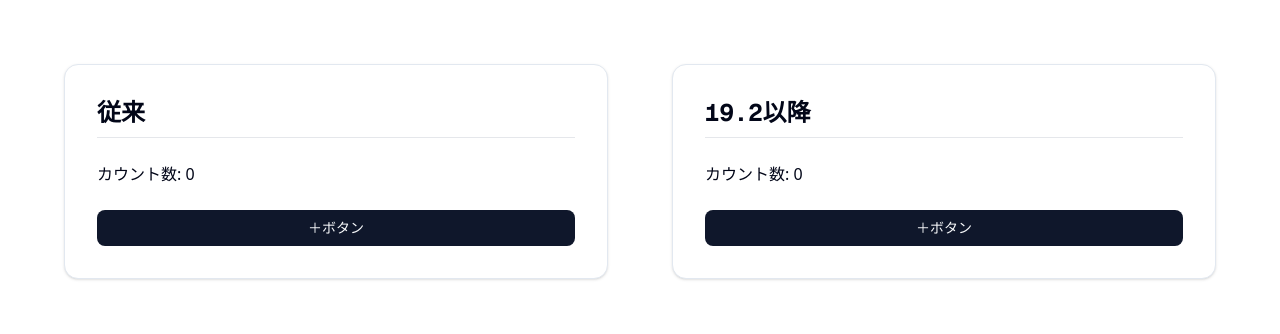
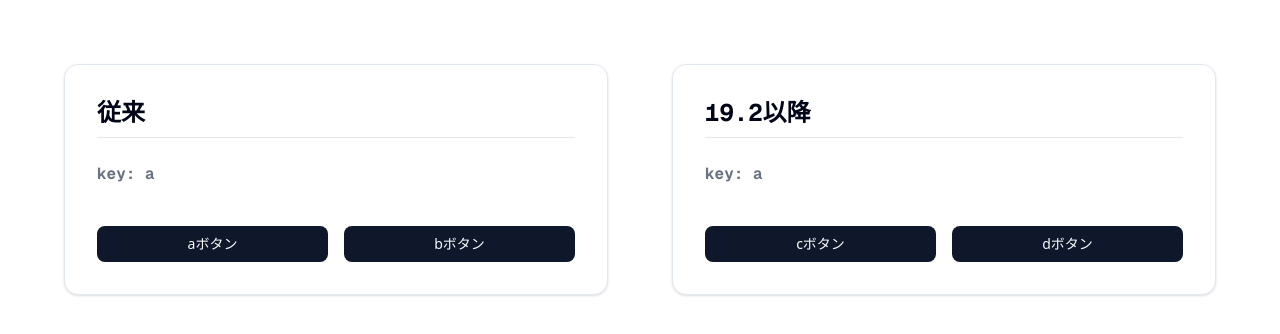
Before and after one commit to mororyou/next16-study, a Next.js app: page /react/19.2/use-effect-event in a window 1280 px wide. Shown: the top 334 px of the page. Built offline with nearby package versions, Linux system fonts and the light colour scheme.

Commit message:
refactor: simplify keydown event handling and update button interactions in After and Before components

```diff
--- a/app/react/19.2/use-effect-event/_components/After.tsx
+++ b/app/react/19.2/use-effect-event/_components/After.tsx
@@ -5,25 +5,53 @@ import { Card } from '@/components/ui/card';
 import { useEffect, useEffectEvent, useState } from 'react';
 import { toast } from 'sonner';
 
-export default function UseEffectEventAfter() {
-  const [count, setCount] = useState(0);
-
-  const cointEventHandler = useEffectEvent(() => {
-    toast.success(`現在のカウント数は ${count} です`);
+const useKeyDown = (
+  targetKey: string,
+  handler: () => void,
+  isEnabled = true,
+) => {
+  // useEffectEventを使用すると、依存関係を追加する必要がない
+  const keydownListener = useEffectEvent((e: KeyboardEvent) => {
+    if (e.key === targetKey) {
+      handler();
+    }
   });
 
   useEffect(() => {
-    window.addEventListener('click', cointEventHandler);
-    return () => window.removeEventListener('click', cointEventHandler);
-  }, []); // ← ここにcointEventHandlerの依存関係を追加する必要がない
+    if (!isEnabled) {
+      return;
+    }
+    document.addEventListener('keydown', keydownListener);
+    return () => {
+      document.removeEventListener('keydown', keydownListener);
+    };
+  }, [isEnabled]); // 依存関係を追加する必要がない
+};
+
+export default function UseEffectEventAfter() {
+  const [key, setKey] = useState('a');
+
+  useKeyDown(key, () => {
+    toast.success(`${key}ボタンが押されました`);
+  });
+
+  const onClick = (key: string) => {
+    setKey(key);
+    toast.message(`${key}ボタンが設定されました`);
+  };
 
   return (
     <Card className="bg-white dark:bg-black p-8">
       <h2 className="text-2xl font-bold font-mono border-b border-gray-200 dark:border-gray-800 pb-2">
         19.2以降
       </h2>
-      <p>カウント数: {count}</p>
-      <Button onClick={() => setCount(count + 1)}>＋ボタン</Button>
+      <p className="text-gray-500 dark:text-gray-400 mb-4 font-bold font-mono">
+        key: {key}
+      </p>
+      <div className="grid grid-cols-2 gap-4">
+        <Button onClick={() => onClick('c')}>cボタン</Button>
+        <Button onClick={() => onClick('d')}>dボタン</Button>
+      </div>
     </Card>
   );
 }
--- a/app/react/19.2/use-effect-event/_components/Befor.tsx
+++ b/app/react/19.2/use-effect-event/_components/Befor.tsx
@@ -5,23 +5,51 @@ import { Card } from '@/components/ui/card';
 import { useEffect, useState } from 'react';
 import { toast } from 'sonner';
 
+const useKeyDown = (
+  targetKey: string,
+  handler: () => void,
+  isEnabled = true,
+) => {
+  useEffect(() => {
+    if (!isEnabled) {
+      return;
+    }
+    const keydownListener = (e: KeyboardEvent) => {
+      if (e.key === targetKey) {
+        handler();
+      }
+    };
+    document.addEventListener('keydown', keydownListener);
+    return () => {
+      document.removeEventListener('keydown', keydownListener);
+    };
+  }, [isEnabled, targetKey, handler]); // 依存関係を追加する必要がある
+};
+
 export default function UseEffectEventBefor() {
-  const [count, setCount] = useState(0);
+  const [key, setKey] = useState('a');
 
-  useEffect(() => {
-    const handler = () => {
-      toast.success(`現在のカウント数は ${count} です`);
-    };
-    window.addEventListener('click', handler);
-    return () => window.removeEventListener('click', handler);
-  }, [count]); // ← ここに依存関係を追加
+  useKeyDown(key, () => {
+    toast.success(`${key}ボタンが押されました`);
+  });
+
+  const onClick = (key: string) => {
+    setKey(key);
+    toast.message(`${key}ボタンが設定されました`);
+  };
+
   return (
     <Card className="bg-white dark:bg-black p-8">
       <h2 className="text-2xl font-bold font-mono border-b border-gray-200 dark:border-gray-800 pb-2">
         従来
       </h2>
-      <p>カウント数: {count}</p>
-      <Button onClick={() => setCount(count + 1)}>＋ボタン</Button>
+      <p className="text-gray-500 dark:text-gray-400 mb-4 font-bold font-mono">
+        key: {key}
+      </p>
+      <div className="grid grid-cols-2 gap-4">
+        <Button onClick={() => onClick('a')}>aボタン</Button>
+        <Button onClick={() => onClick('b')}>bボタン</Button>
+      </div>
     </Card>
   );
 }
```
